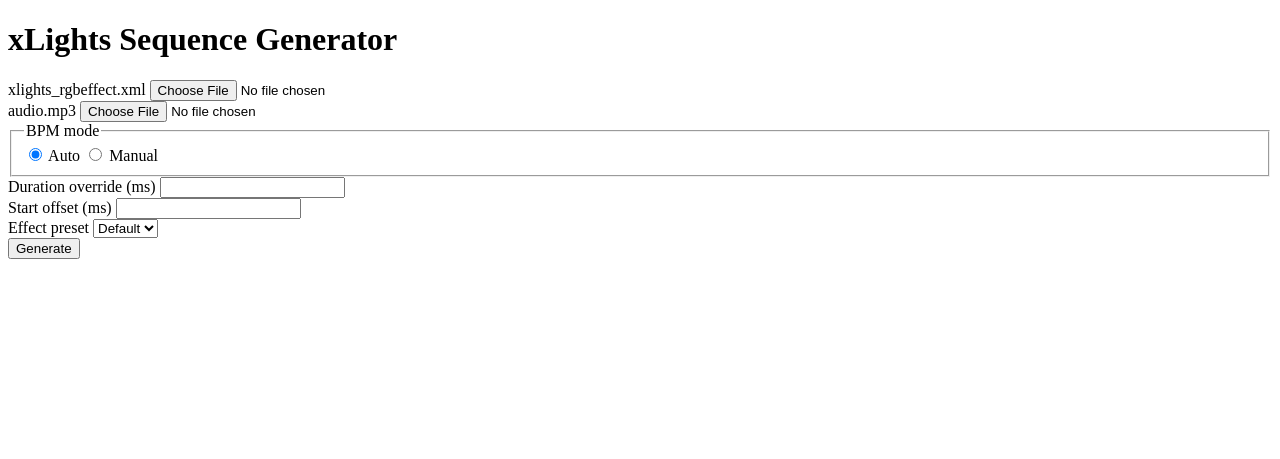
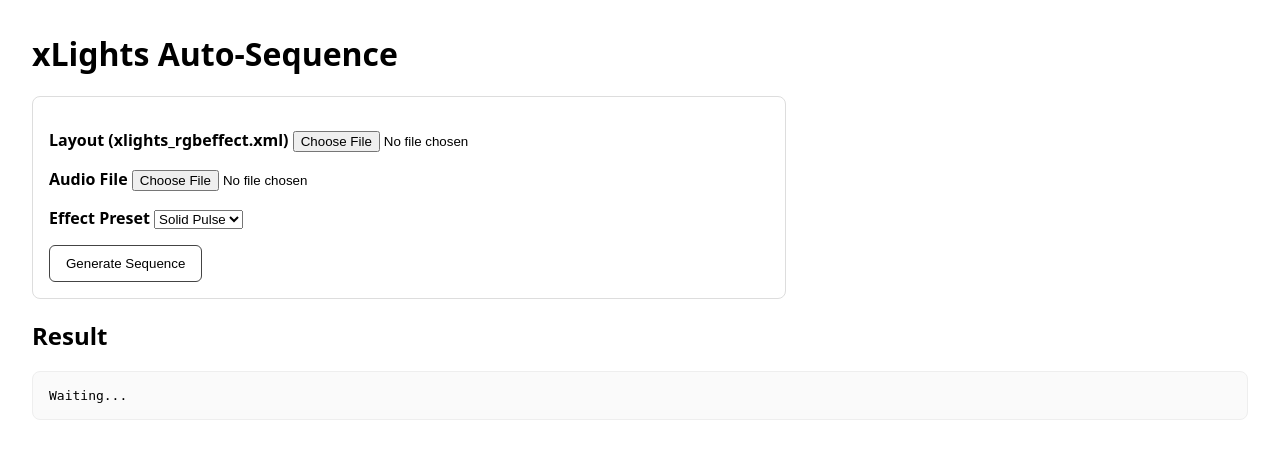
Before and after one commit to hislopkent/xlights-sequence-generator, a Flask app: page / in a window 1280 px wide. Shown: the top 459 px of the page. Run offline with Flask 3, Linux system fonts and the light colour scheme.

Commit message:
Add files via upload

```diff
--- a/app.py
+++ b/app.py
@@ -1,22 +1,83 @@
-from flask import Flask
+from flask import Flask, render_template, request, jsonify, send_file
+import os, uuid, json, shutil
 from xlights_seq.config import Config
-from xlights_seq import main_bp
-import os
+from xlights_seq.parsers import parse_models
+from xlights_seq.audio import analyze_beats
+from xlights_seq.generator import build_rgbeffects, write_rgbeffects
 
+app = Flask(__name__)
+app.config.from_object(Config)
+os.makedirs(app.config["UPLOAD_FOLDER"], exist_ok=True)
+os.makedirs(app.config["OUTPUT_FOLDER"], exist_ok=True)
 
-def create_app(config_class=Config):
-    app = Flask(__name__, template_folder='templates', static_folder='static')
-    app.config.from_object(config_class)
+@app.get("/")
+def index():
+    return render_template("index.html")
 
-    # Ensure directories exist
-    for folder in (app.config['UPLOAD_FOLDER'], app.config['OUTPUT_FOLDER']):
-        os.makedirs(folder, exist_ok=True)
+@app.get("/health")
+def health():
+    return jsonify(ok=True)
 
-    app.register_blueprint(main_bp)
-    return app
+@app.post("/generate")
+def generate():
+    layout = request.files.get("layout")
+    audio = request.files.get("audio")
+    preset = request.form.get("preset", "solid_pulse")
 
+    if not layout or not audio:
+        return jsonify({"ok": False, "error": "Both layout XML and audio are required."}), 400
 
-app = create_app()
+    job = str(uuid.uuid4())
+    xml_path = os.path.join(app.config["UPLOAD_FOLDER"], f"{job}-layout.xml")
+    audio_ext = (audio.filename.rsplit(".",1)[-1] or "mp3").lower()
+    audio_path = os.path.join(app.config["UPLOAD_FOLDER"], f"{job}-audio.{audio_ext}")
+
+    layout.save(xml_path)
+    audio.save(audio_path)
+
+    try:
+        models = parse_models(xml_path)
+    except Exception as e:
+        return jsonify({"ok": False, "error": f"Failed to parse XML: {e}"}), 400
+
+    try:
+        analysis = analyze_beats(audio_path)
+    except Exception:
+        # Safe fallback if beat detection fails
+        analysis = {"bpm": None, "duration_s": 180.0, "beat_times": [i*0.5 for i in range(int(180/0.5))]}
+
+    duration_ms = int(float(analysis["duration_s"]) * 1000)
+    tree = build_rgbeffects(models, analysis["beat_times"], duration_ms, preset)
+
+    job_dir = os.path.join(app.config["OUTPUT_FOLDER"], job)
+    os.makedirs(job_dir, exist_ok=True)
+    out_xml = os.path.join(job_dir, "rgbeffects.xml")
+    write_rgbeffects(tree, out_xml)
+
+    with open(os.path.join(job_dir, "metadata.json"), "w", encoding="utf-8") as f:
+        json.dump({
+            "job": job,
+            "bpm": analysis.get("bpm"),
+            "durationMs": duration_ms,
+            "models": [m.__dict__ for m in models],
+            "preset": preset
+        }, f, indent=2)
+
+    return jsonify({
+        "ok": True,
+        "jobId": job,
+        "bpm": analysis.get("bpm"),
+        "modelCount": len(models),
+        "downloadUrl": f"/download/{job}"
+    })
+
+@app.get("/download/<job>")
+def download(job):
+    job_dir = os.path.join(app.config["OUTPUT_FOLDER"], job)
+    if not os.path.isdir(job_dir):
+        return ("Not found", 404)
+    zip_path = shutil.make_archive(job_dir, "zip", job_dir)
+    return send_file(zip_path, as_attachment=True, download_name=f"xlights_{job}.zip")
 
 if __name__ == "__main__":
     app.run(host="0.0.0.0", port=5000)
--- a/static/main.js
+++ b/static/main.js
@@ -1,6 +1,19 @@
-document.addEventListener('DOMContentLoaded', () => {
-  const form = document.getElementById('upload-form');
-  form.addEventListener('submit', (e) => {
-    // Placeholder for client-side handling
-  });
+const form = document.getElementById('genForm');
+const out = document.getElementById('result');
+
+form.addEventListener('submit', async (e) => {
+  e.preventDefault();
+  out.textContent = "Processing... (this can take a moment for large MP3s)";
+  const fd = new FormData(form);
+  try {
+    const r = await fetch('/generate', { method:'POST', body: fd });
+    const j = await r.json();
+    if (!j.ok) {
+      out.textContent = "Error: " + (j.error || "Unknown");
+      return;
+    }
+    out.textContent = JSON.stringify(j, null, 2) + "\n\nDownload: " + location.origin + j.downloadUrl;
+  } catch (err) {
+    out.textContent = "Network error: " + err.message;
+  }
 });
--- a/templates/index.html
+++ b/templates/index.html
@@ -1,41 +1,40 @@
 <!doctype html>
-<html lang="en">
+<html>
 <head>
   <meta charset="utf-8">
-  <title>xLights Sequence Generator</title>
+  <title>xLights Auto-Sequence (MVP)</title>
+  <meta name="viewport" content="width=device-width, initial-scale=1">
+  <style>
+    body { font-family: system-ui, Arial, sans-serif; margin: 2rem; }
+    .card { border: 1px solid #ddd; padding: 1rem; border-radius: 8px; max-width: 720px; }
+    label { display:block; margin-top: 1rem; font-weight: 600; }
+    button { margin-top: 1rem; padding: .6rem 1rem; border-radius: 6px; border: 1px solid #444; background:#fff; cursor:pointer; }
+    pre { background:#fafafa; border:1px solid #eee; padding:1rem; border-radius:8px; overflow:auto; }
+  </style>
 </head>
 <body>
-  <h1>xLights Sequence Generator</h1>
-  <form id="upload-form" action="/generate" method="post" enctype="multipart/form-data">
-    <div>
-      <label for="xml">xlights_rgbeffect.xml</label>
-      <input type="file" name="xml" id="xml" accept=".xml" required>
-    </div>
-    <div>
-      <label for="audio">audio.mp3</label>
-      <input type="file" name="audio" id="audio" accept=".mp3,.wav,.m4a,.aac" required>
-    </div>
-    <fieldset>
-      <legend>BPM mode</legend>
-      <label><input type="radio" name="bpm_mode" value="auto" checked> Auto</label>
-      <label><input type="radio" name="bpm_mode" value="manual"> Manual</label>
-    </fieldset>
-    <div>
-      <label for="duration">Duration override (ms)</label>
-      <input type="number" name="duration" id="duration" min="0">
-    </div>
-    <div>
-      <label for="offset">Start offset (ms)</label>
-      <input type="number" name="offset" id="offset" min="0">
-    </div>
-    <div>
-      <label for="preset">Effect preset</label>
-      <select name="preset" id="preset">
-        <option value="default">Default</option>
-      </select>
-    </div>
-    <button type="submit">Generate</button>
-  </form>
-  <script src="{{ url_for('static', filename='main.js') }}"></script>
+  <h1>xLights Auto-Sequence</h1>
+  <div class="card">
+    <form id="genForm" enctype="multipart/form-data">
+      <label>Layout (xlights_rgbeffect.xml)
+        <input name="layout" type="file" accept=".xml" required>
+      </label>
+      <label>Audio File
+        <input name="audio" type="file" accept=".mp3,.wav,.m4a,.aac" required>
+      </label>
+      <label>Effect Preset
+        <select name="preset">
+          <option value="solid_pulse">Solid Pulse</option>
+          <option value="bars">Bars</option>
+        </select>
+      </label>
+      <button type="submit">Generate Sequence</button>
+    </form>
+  </div>
+
+  <h2>Result</h2>
+  <pre id="result">Waiting...</pre>
+
+  <script src="/static/main.js"></script>
 </body>
 </html>
--- a/xlights_seq/__init__.py
+++ /dev/null
@@ -1,91 +0,0 @@
-"""Main application blueprint for xLights sequence generation."""
-
-import os
-import uuid
-import numpy as np
-import librosa
-from flask import Blueprint, render_template, request, jsonify, current_app
-
-from .utils import secure_ext, path_in
-from .parsers import parse_models
-from .audio import analyze_beats
-
-
-main_bp = Blueprint("main", __name__)
-
-
-@main_bp.get("/")
-def index():
-    """Render the upload form."""
-
-    return render_template("index.html")
-
-
-@main_bp.post("/generate")
-def generate():
-    """Handle uploads of an xLights effect file and audio file.
-
-    The files are validated for correct extension and MIME type and then saved
-    into the configured upload folder. A short JSON response describing the
-    job is returned on success.
-    """
-
-    uploads = current_app.config["UPLOAD_FOLDER"]
-    xml = request.files.get("xml")
-    audio = request.files.get("audio")
-
-    if not xml or xml.filename == "":
-        return jsonify(ok=False, error="xml file required"), 400
-    if not audio or audio.filename == "":
-        return jsonify(ok=False, error="audio file required"), 400
-
-    xml_name = secure_ext(xml.filename, current_app.config["ALLOWED_XML"])
-    if not xml_name or xml.mimetype not in ("text/xml", "application/xml"):
-        return jsonify(ok=False, error="invalid xml"), 400
-
-    audio_name = secure_ext(audio.filename, current_app.config["ALLOWED_AUDIO"])
-    if not audio_name or not audio.mimetype.startswith("audio/"):
-        return jsonify(ok=False, error="invalid audio"), 400
-
-    max_size = current_app.config.get("MAX_CONTENT_LENGTH")
-    for file in (xml, audio):
-        if max_size and file.content_length and file.content_length > max_size:
-            return jsonify(ok=False, error="file too large"), 400
-
-    os.makedirs(uploads, exist_ok=True)
-    xml_path = path_in(uploads, xml_name)
-    xml.save(xml_path)
-    audio_path = path_in(uploads, audio_name)
-    audio.save(audio_path)
-
-    bpm_mode = request.form.get("bpm_mode", "auto")
-    duration_override = request.form.get("duration", type=float)
-
-    if bpm_mode == "auto":
-        info = analyze_beats(audio_path)
-        bpm = info["bpm"]
-        beat_times = info["beat_times"]
-        duration_s = info["duration_s"]
-        if duration_override is not None:
-            duration_s = duration_override / 1000.0
-    else:
-        bpm = request.form.get("bpm", type=float)
-        if not bpm:
-            return jsonify(ok=False, error="bpm required for manual mode"), 400
-        duration_s = librosa.get_duration(path=audio_path)
-        if duration_override is not None:
-            duration_s = duration_override / 1000.0
-        interval = 60.0 / bpm
-        beat_times = np.arange(0, duration_s + 1e-9, interval).tolist()
-
-    models = [mi.__dict__ for mi in parse_models(xml_path)]
-    job_id = uuid.uuid4().hex
-    response = {
-        "ok": True,
-        "jobId": job_id,
-        "models": models,
-        "durationMs": int(duration_s * 1000),
-        "bpm": float(bpm),
-        "beatTimes": beat_times,
-    }
-    return jsonify(response)
--- a/xlights_seq/audio.py
+++ b/xlights_seq/audio.py
@@ -1,38 +1,8 @@
-"""Audio analysis utilities for tempo and beat detection."""
+import librosa
 
-from __future__ import annotations
-
-import librosa
-import numpy as np
-
-
-def analyze_beats(audio_path: str) -> dict:
-    """Analyze the tempo and beat locations of an audio file.
-
-    Parameters
-    ----------
-    audio_path:
-        Path to the audio file to analyze.
-
-    Returns
-    -------
-    dict
-        A dictionary containing:
-
-        - ``bpm``: Estimated tempo in beats per minute.
-        - ``beat_times``: List of beat times in seconds.
-        - ``duration_s``: Duration of the audio in seconds.
-    """
-
+def analyze_beats(audio_path: str):
+    # Load mono for speed
     y, sr = librosa.load(audio_path, mono=True)
-    tempo, beats = librosa.beat.beat_track(y=y, sr=sr, trim=True, units="time")
-    beat_times = beats  # already seconds when units="time"
+    tempo, beat_times = librosa.beat.beat_track(y=y, sr=sr, trim=True, units="time")
     duration = float(librosa.get_duration(y=y, sr=sr))
-    return {
-        "bpm": float(tempo),
-        "beat_times": beat_times.tolist(),
-        "duration_s": duration,
-    }
-
-
-__all__ = ["analyze_beats"]
+    return { "bpm": float(tempo), "beat_times": beat_times.tolist(), "duration_s": duration }
--- a/xlights_seq/config.py
+++ b/xlights_seq/config.py
@@ -1,7 +1,7 @@
 import os
 
 class Config:
-    SECRET_KEY = os.environ.get("SECRET_KEY","devkey")
+    SECRET_KEY = os.environ.get("SECRET_KEY", "devkey")
     MAX_CONTENT_LENGTH = 100 * 1024 * 1024  # 100MB
     UPLOAD_FOLDER = os.path.abspath("uploads")
     OUTPUT_FOLDER = os.path.abspath("generated")
```
Also changed, not shown: docker-compose.yml (+6 -2 lines), xlights_seq/generator.py (+24 -1 lines), xlights_seq/parsers.py (+18 -20 lines), README.md, 1 other file.
